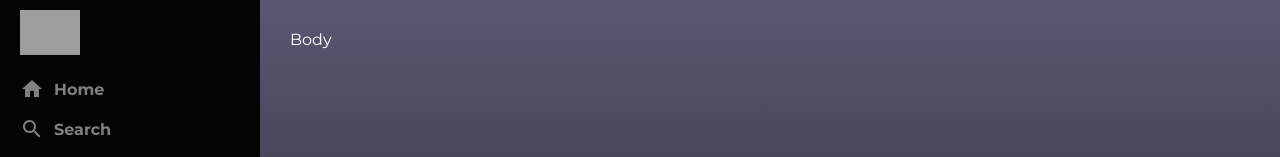
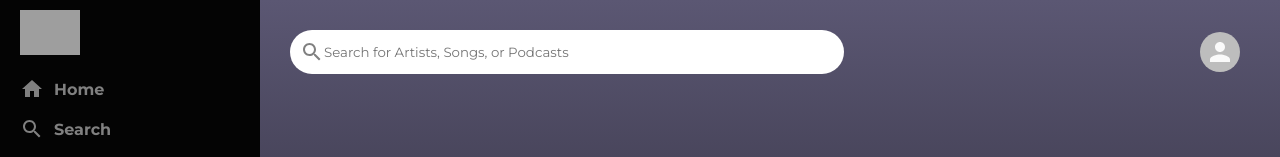
Before and after one commit to ingriddorioschulze/spotify-clone, a React (Create React App) app: page / in a window 1280 px wide. Shown: the top 157 px of the page. Built offline with nearby package versions, Linux system fonts and the light colour scheme; grey boxes are pictures that could not be loaded; what spotify-web-api-js would draw is missing.

Commit message:
Implemented the Header component

```diff
--- a/src/Body.js
+++ b/src/Body.js
@@ -1,5 +1,6 @@
 import React from 'react'
 import styled from 'styled-components'
+import Header from './Header'
 
 const BodyWrapper = styled.div`
   flex: 0.8;
@@ -9,10 +10,10 @@
   background: linear-gradient(rgb(91, 87, 115), rgba(0, 0, 0, 1));
 `
 
-function Body() {
+function Body({ spotify }) {
   return (
     <BodyWrapper>
-      <div>Body</div>
+      <Header spotify={spotify} />
     </BodyWrapper>
   )
 }
--- /dev/null
+++ b/src/Header.js
@@ -0,0 +1,63 @@
+import React from 'react'
+import styled from 'styled-components'
+import SearchIcon from '@material-ui/icons/Search'
+import { Avatar } from '@material-ui/core'
+import { useDataLayerValue } from './DataLayer'
+
+// #region styles
+
+const HeaderWrapper = styled.div`
+  display: flex;
+  margin-bottom: 30px;
+  justify-content: space-between;
+`
+const HeaderRight = styled.div`
+  align-items: center;
+  display: flex;
+
+  > h4 {
+    margin-left: 10px;
+  }
+`
+const HeaderLeft = styled.div`
+  flex: 0.6;
+  color: grey;
+  display: flex;
+  padding: 10px;
+  min-width: 80px;
+  align-items: center;
+  border-radius: 30px;
+  background-color: white;
+
+  > svg {
+    width: 24px;
+  }
+  > input {
+    width: calc(100% - 24px);
+    border: none;
+  }
+`
+//#endregion
+
+function Header() {
+  const [{ user }, dispatch] = useDataLayerValue()
+
+  console.log(user)
+  return (
+    <HeaderWrapper>
+      <HeaderLeft>
+        <SearchIcon />
+        <input
+          placeholder="Search for Artists, Songs, or Podcasts"
+          type="text"
+        />
+      </HeaderLeft>
+      <HeaderRight>
+        <Avatar src={user?.images[0]?.url} alt={user?.display_name} />
+        <h4>{user?.display_name}</h4>
+      </HeaderRight>
+    </HeaderWrapper>
+  )
+}
+
+export default Header
--- a/src/Player.js
+++ b/src/Player.js
@@ -15,7 +15,7 @@
     <PlayerWrapper>
       <PlayerBody>
         <Sidebar />
-        <Body />
+        <Body spotify={spotify} />
       </PlayerBody>
       <Footer />
     </PlayerWrapper>
```
